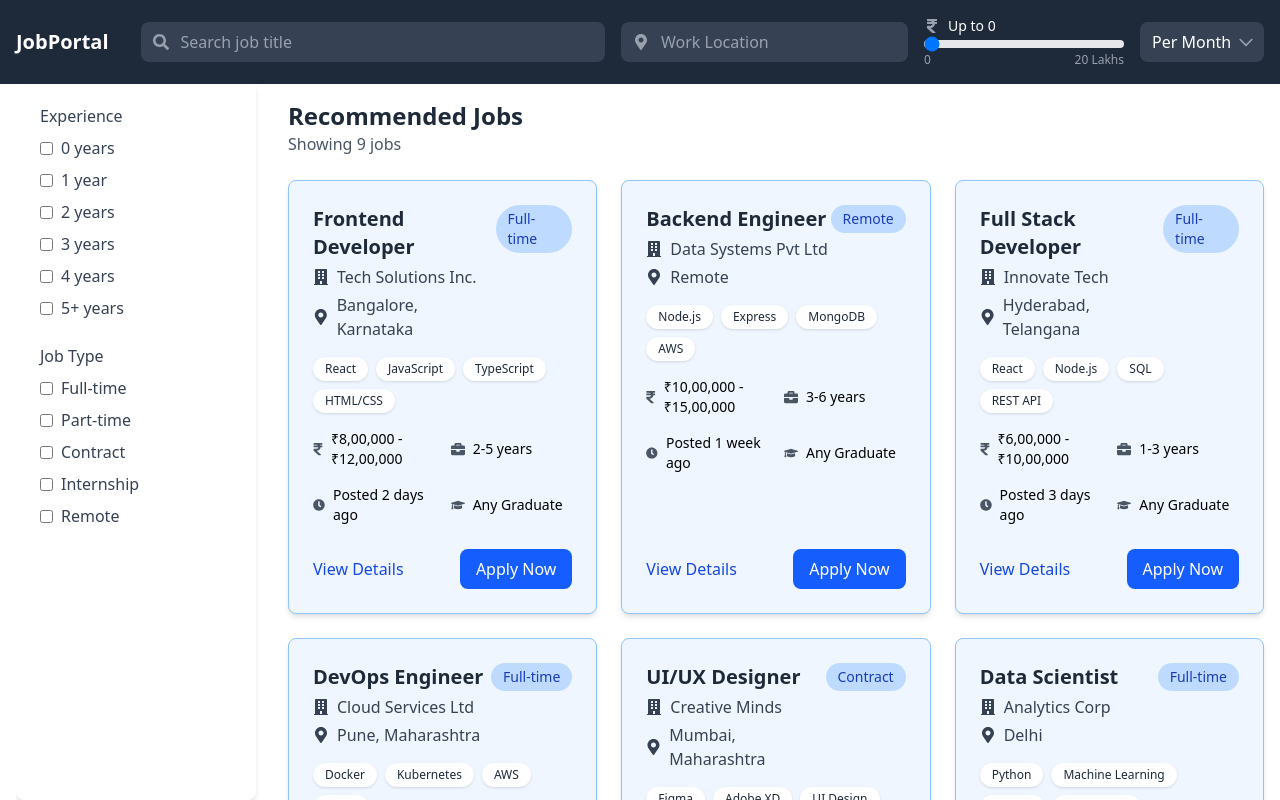
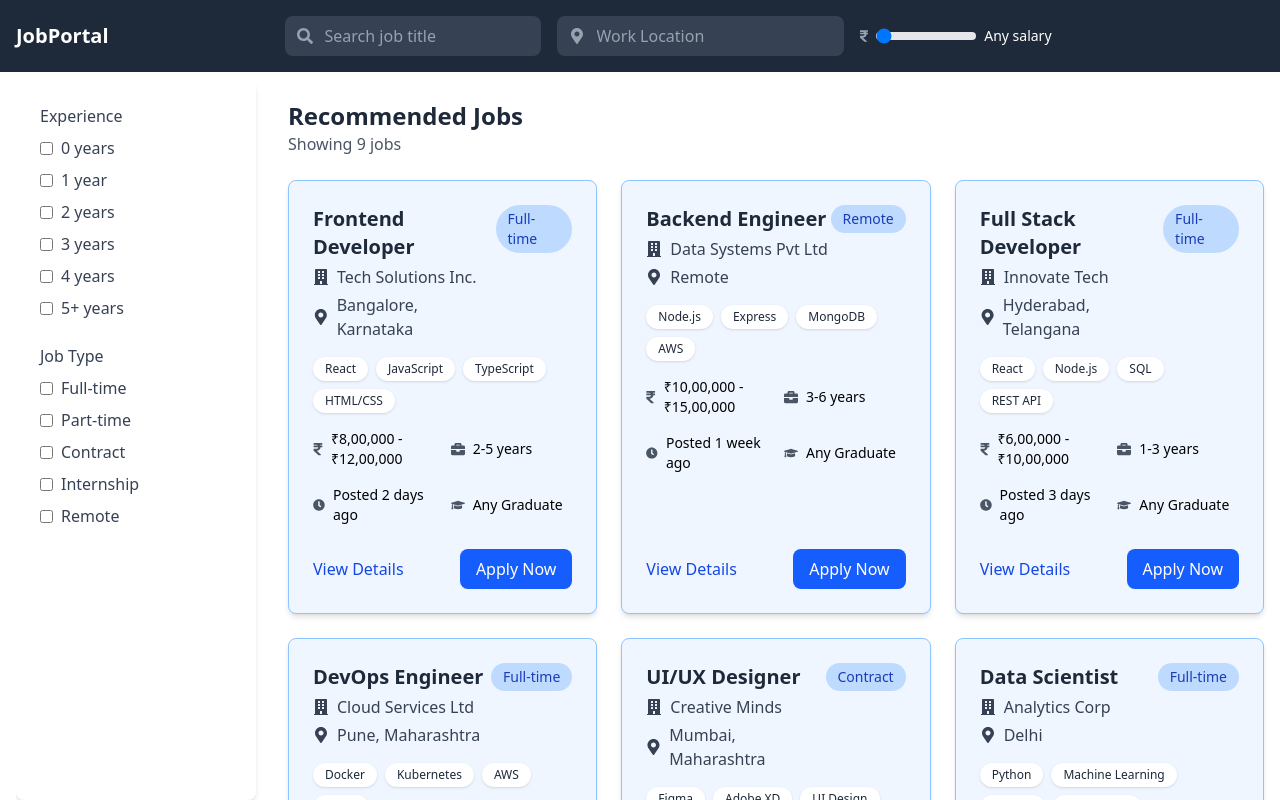
Before and after one commit to Himanshu-coder007/Job-Listing-Board, a React (Vite) app: page / in a window 1280 px wide. Shown: the top 800 px of the page. Built offline with nearby package versions, Linux system fonts and the light colour scheme.

Commit message:
filter compleated

```diff
--- a/src/components/Navbar.tsx
+++ b/src/components/Navbar.tsx
@@ -5,29 +5,18 @@ import { useState, ChangeEvent } from 'react';
 interface NavbarProps {
   onSearch: (query: string) => void;
   onLocationChange: (location: string) => void;
-  onSalaryChange: (salary: number, frequency: string) => void;
+  onSalaryChange: (salary: number) => void;
 }
 
 const Navbar = ({ onSearch, onLocationChange, onSalaryChange }: NavbarProps) => {
   const [salary, setSalary] = useState<number>(0);
-  const [salaryFrequency, setSalaryFrequency] = useState<string>('per month');
   const [searchQuery, setSearchQuery] = useState<string>('');
   const [locationQuery, setLocationQuery] = useState<string>('');
 
   const handleSalaryChange = (e: ChangeEvent<HTMLInputElement>) => {
     const newSalary = parseInt(e.target.value);
     setSalary(newSalary);
-    onSalaryChange(newSalary, salaryFrequency);
-  };
-
-  const handleFrequencyChange = (e: ChangeEvent<HTMLSelectElement>) => {
-    const newFrequency = e.target.value;
-    setSalaryFrequency(newFrequency);
-    onSalaryChange(salary, newFrequency);
-  };
-
-  const formatIndianCurrency = (amount: number): string => {
-    return new Intl.NumberFormat('en-IN').format(amount);
+    onSalaryChange(newSalary);
   };
 
   const handleSearchChange = (e: ChangeEvent<HTMLInputElement>) => {
@@ -42,14 +31,19 @@ const Navbar = ({ onSearch, onLocationChange, onSalaryChange }: NavbarProps) =>
     onLocationChange(location);
   };
 
+  const formatSalary = (amount: number) => {
+    if (amount >= 100000) {
+      return `₹${amount / 100000}L`;
+    }
+    return `₹${amount}`;
+  };
+
   return (
     <nav className="bg-gray-800 text-white p-4 fixed top-0 left-0 right-0 z-10">
       <div className="container mx-auto flex flex-col md:flex-row items-center gap-4">
-        {/* Logo or Brand Name */}
-        <div className="text-xl font-bold mr-4">JobPortal</div>
+        <div className="text-xl font-bold mr-40">JobPortal</div>
 
-        {/* Search Bar */}
-        <div className="relative flex-grow">
+        <div className="relative w-64"> {/* Reduced width from flex-grow to w-64 */}
           <div className="absolute inset-y-0 left-0 pl-3 flex items-center pointer-events-none">
             <FaSearch className="text-gray-400" />
           </div>
@@ -62,7 +56,6 @@ const Navbar = ({ onSearch, onLocationChange, onSalaryChange }: NavbarProps) =>
           />
         </div>
 
-        {/* Work Location */}
         <div className="relative">
           <div className="absolute inset-y-0 left-0 pl-3 flex items-center pointer-events-none">
             <FaMapMarkerAlt className="text-gray-400" />
@@ -76,46 +69,20 @@ const Navbar = ({ onSearch, onLocationChange, onSalaryChange }: NavbarProps) =>
           />
         </div>
 
-        {/* Salary Range - Single Slider */}
-        <div className="relative min-w-[200px]">
-          <div className="flex items-center mb-1">
-            <FaRupeeSign className="text-gray-400 mr-2" />
-            <span className="text-sm">
-              Up to {formatIndianCurrency(salary)}
-            </span>
-          </div>
-          <div className="flex flex-col">
+        <div className="relative flex items-center gap-2 w-48">
+          <FaRupeeSign className="text-gray-400" />
           <input
             type="range"
             min="0"
-              max="2000000"
-              step="10000"
+            max="5000000"
+            step="100000"
             value={salary}
             onChange={handleSalaryChange}
             className="w-full h-2 bg-gray-200 rounded-lg appearance-none cursor-pointer"
           />
-            <div className="flex justify-between text-xs text-gray-400 mt-1">
-              <span>0</span>
-              <span>20 Lakhs</span>
-            </div>
-          </div>
-        </div>
-
-        {/* Salary Frequency Dropdown */}
-        <div className="relative">
-          <select
-            value={salaryFrequency}
-            onChange={handleFrequencyChange}
-            className="pl-3 pr-8 py-2 rounded-lg bg-gray-700 text-white focus:outline-none focus:ring-2 focus:ring-blue-500 appearance-none"
-          >
-            <option value="per month">Per Month</option>
-            <option value="per year">Annual</option>
-          </select>
-          <div className="absolute inset-y-0 right-0 flex items-center pr-2 pointer-events-none">
-            <svg className="w-5 h-5 text-gray-400" fill="none" stroke="currentColor" viewBox="0 0 24 24">
-              <path strokeLinecap="round" strokeLinejoin="round" strokeWidth="2" d="M19 9l-7 7-7-7"></path>
-            </svg>
-          </div>
+          <span className="text-sm whitespace-nowrap">
+            {salary === 0 ? 'Any salary' : `Min: ${formatSalary(salary)}`}
+          </span>
         </div>
       </div>
     </nav>
--- a/src/pages/Home.tsx
+++ b/src/pages/Home.tsx
@@ -25,7 +25,6 @@ const Home = () => {
     locationQuery: '',
     experiences: [] as number[],
     salary: 0,
-    salaryFrequency: 'per month',
     jobTypes: [] as string[],
   });
 
@@ -53,7 +52,6 @@ const Home = () => {
     // Filter by experience
     if (filters.experiences.length > 0) {
       results = results.filter(job => {
-        // Extract min and max experience from job listing
         const [minExpStr, maxExpStr] = job.experience.split('-').map(exp =>
           exp.replace('+', '').replace(' years', '').replace(' year', '').trim()
         );
@@ -61,19 +59,16 @@ const Home = () => {
         const minExp = minExpStr ? parseInt(minExpStr) : 0;
         const maxExp = maxExpStr ? parseInt(maxExpStr) : minExp;
 
-        // Check if any selected experience range matches the job's experience
         return filters.experiences.some(exp => {
-          // For 5+ years filter, we check if job's min experience is >=5
           if (exp === 5) {
             return minExp >= 5;
           }
-          // For other filters, we check if the job's experience range includes the selected value
           return exp >= minExp && exp <= (maxExp || minExp);
         });
       });
     }
 
-    // Filter by salary
+    // Filter by salary (using slider value)
     if (filters.salary > 0) {
       results = results.filter(job => {
         const salaryParts = job.salary
@@ -83,21 +78,10 @@ const Home = () => {
           .map(s => parseInt(s.trim()));
 
         const minSalary = salaryParts[0];
-        const maxSalary = salaryParts.length > 1 ? salaryParts[1] : minSalary;
 
-        // Convert to monthly if needed for comparison
-        let jobSalary;
-        if (job.duration.includes('Year') || job.duration.includes('Annual')) {
-          jobSalary = filters.salaryFrequency === 'per month'
-            ? Math.floor((minSalary + maxSalary) / 2 / 12)
-            : (minSalary + maxSalary) / 2;
-        } else {
-          jobSalary = filters.salaryFrequency === 'per month'
-            ? (minSalary + maxSalary) / 2
-            : ((minSalary + maxSalary) / 2) * 12;
-        }
 
-        return jobSalary <= filters.salary;
+        // Compare with the minimum salary threshold from slider
+        return minSalary >= filters.salary;
       });
     }
 
@@ -117,8 +101,8 @@ const Home = () => {
     setFilters(prev => ({ ...prev, locationQuery: location }));
   };
 
-  const handleSalaryChange = (salary: number, frequency: string) => {
-    setFilters(prev => ({ ...prev, salary, salaryFrequency: frequency }));
+  const handleSalaryChange = (salary: number) => {
+    setFilters(prev => ({ ...prev, salary }));
   };
 
   const handleExperienceChange = (experiences: number[]) => {
@@ -137,7 +121,6 @@ const Home = () => {
         onSalaryChange={handleSalaryChange}
       />
       <div className="container mx-auto px-4 flex">
-        {/* Sidebar - fixed width */}
         <div className="w-64 pr-4 fixed top-20 h-[calc(100vh-5rem)] overflow-y-auto">
           <FilterSidebar
             onExperienceChange={handleExperienceChange}
@@ -145,7 +128,6 @@ const Home = () => {
           />
         </div>
 
-        {/* Main Content - with left margin to account for fixed sidebar */}
         <div className="ml-64 w-[calc(100%-16rem)] pl-4 py-5">
           <div className="mb-6">
             <h1 className="text-2xl font-bold text-gray-800">Recommended Jobs</h1>
```
Lines whose indentation alone changed are shown as unchanged.
